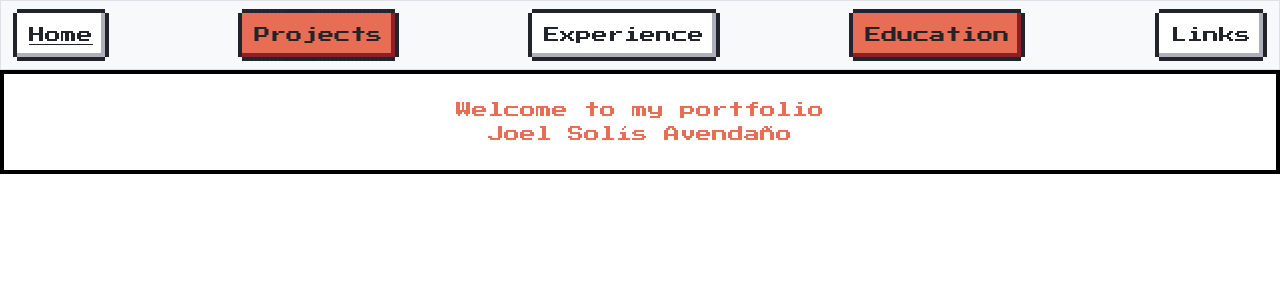
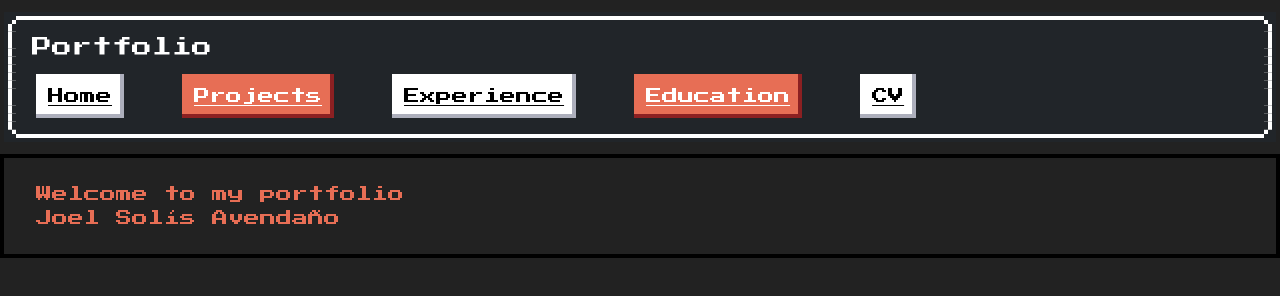
Before and after one commit to joesolis111/portfolio, a website: page index.html in a window 1280 px wide. Drawn offline with nearby package versions, Linux system fonts and the light colour scheme.

Commit message:
Add navigation bar

```diff
--- a/index.html
+++ b/index.html
@@ -21,18 +21,34 @@
     ></script>
     <link href="styles.css" rel="stylesheet" />
     <title>Home</title>
-    <nav class="bg-light border navbar navbar-expand-md navbar-light">
-      <div class="container-fluid">
-        <a type="button" class="nes-btn" href="index.html">Home</a>
-        <a type="button" class="nes-btn is-error">Projects</a>
-        <a type="button" class="nes-btn">Experience</a>
-        <a type="button" class="nes-btn is-error">Education</a>
-        <a type="button" class="nes-btn">Links</a>
+  </head>
+  <body>
+    <nav class="navbar navbar-expand-md navbar-light">
+      <div class="nes-container is-rounded is-dark navbar-container">
+        <a class="navbar-brand" style="color: white;">Portfolio</a>
+        <button
+          aria-controls="navbar"
+          aria-expanded="false"
+          aria-label="Toggle navigation"
+          class="navbar-toggler"
+          data-bs-target="#navbar"
+          data-bs-toggle="collapse"
+          type="button"
+        >
+          <span class="navbar-toggler-icon"></span>
+        </button>
+        <div class="collapse navbar-collapse" id="navbar">
+          <ul class="navbar-nav me-auto mt-2">
+            <li><a class="nes-btn" href="index.html">Home</a></li>
+            <li><a class="nes-btn is-error" href="projects.html">Projects</a></li>
+            <li><a class="nes-btn" href="experience.html">Experience</a></li>
+            <li><a class="nes-btn is-error" href="education.html">Education</a></li>
+            <li><a class="nes-btn" href="assets/JoelSolisCV.pdf">CV</a></li>
+          </ul>
+        </div>
       </div>
     </nav>
-  </head>
-  <body>
-    <div class="nes-container with-title is-centered">
+    <div class="nes-container with-title">
       <span class="nes-text is-error">Welcome to my portfolio<br /></span>
       <span class="nes-text is-error">Joel Solís Avendaño</span>
     </div>
--- a/styles.css
+++ b/styles.css
@@ -1,3 +1,26 @@
-  html, body, pre, code, kbd, samp {
-          font-family: "Press Start 2P";
-      }
+html,
+body,
+pre,
+code,
+kbd,
+samp {
+  font-family: "Press Start 2P";
+}
+
+.navbar-nav {
+  gap: 50px;
+}
+
+.navbar-container {
+  width: 100%;
+  max-width: none;
+}
+
+body, html {
+  margin: 0;
+  background-color: #222222;
+}
+
+.is-error, .nes-btn {
+  color: black;
+}
```
Also changed, not shown: education.html (added), experience.html (added), 1 other file.
